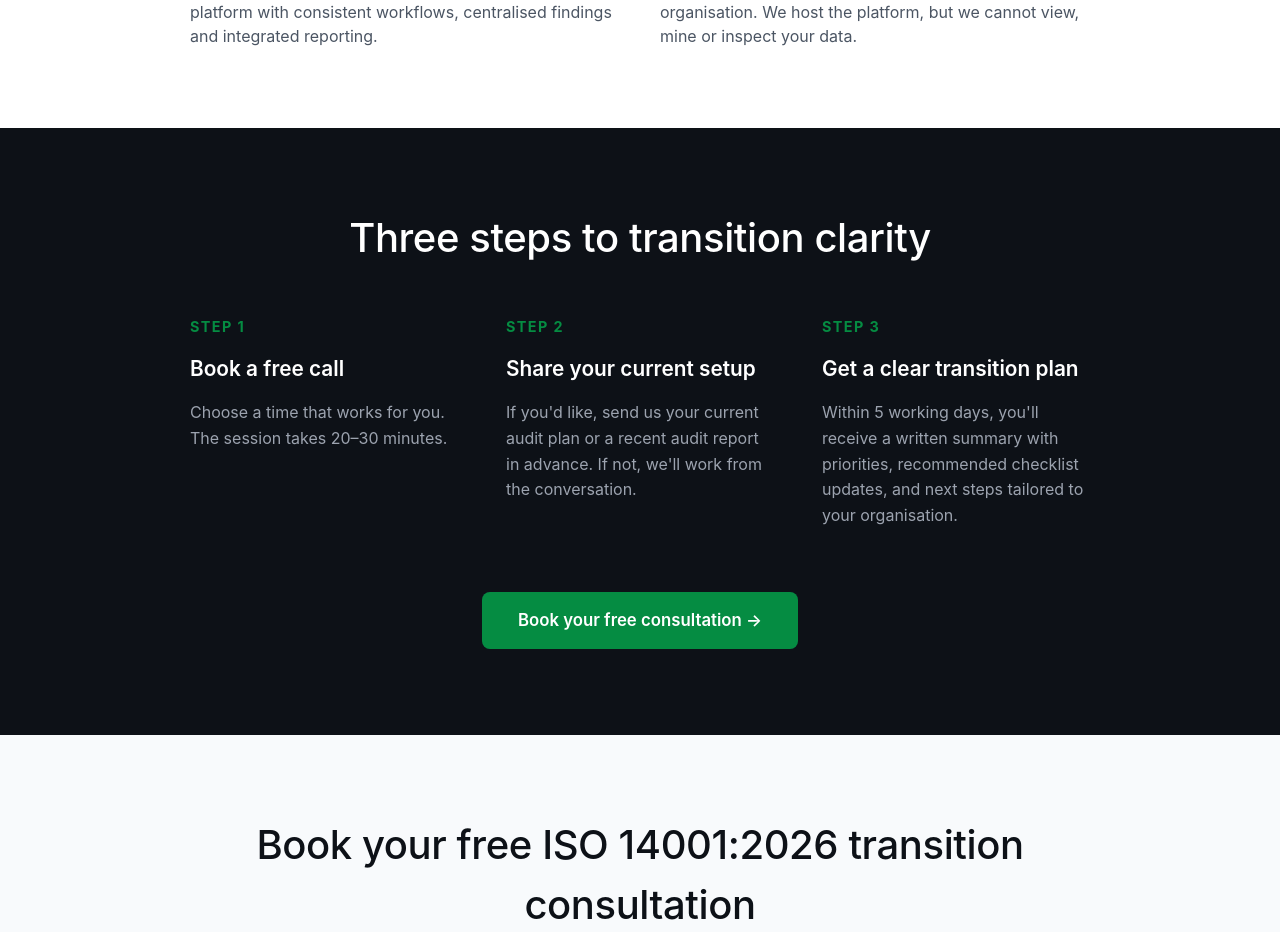
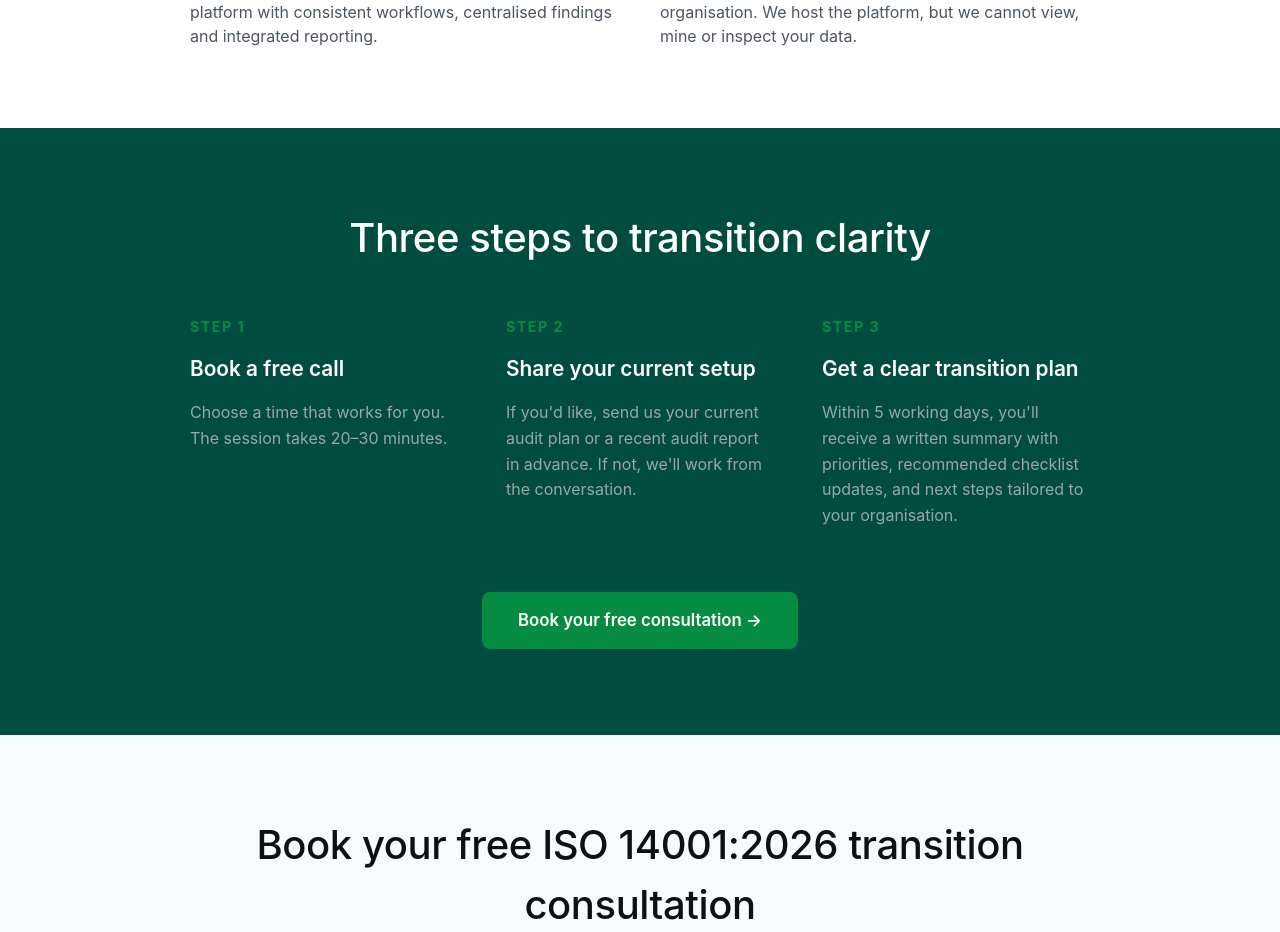
Before and after one commit to Athulya-das005/iauditwebhome, a Next.js app: page /ISO14001-2026 in a window 1280 px wide. Shown: the part 2225-3157 px from the top of the page. Built offline with nearby package versions, Linux system fonts and the light colour scheme; no server answers.

Commit message:
chaneging the background colour

```diff
--- a/src/app/ISO14001-2026/page.tsx
+++ b/src/app/ISO14001-2026/page.tsx
@@ -310,7 +310,7 @@ export default function ISO14001() {
                 </div>
             </section>
 
-            <section style={{ backgroundColor: "#0d1117", padding: isMobile ? "4rem 1.25rem" : "5rem 1.25rem", color: "white" }}>
+            <section style={{ backgroundColor: "#004d40", padding: isMobile ? "4rem 1.25rem" : "5rem 1.25rem", color: "white" }}>
                 <div style={{ maxWidth: "900px", margin: "0 auto", textAlign: "center" }}>
                     <h2 style={{
                         fontSize: isMobile ? "1.8rem" : "2.5rem",
```
